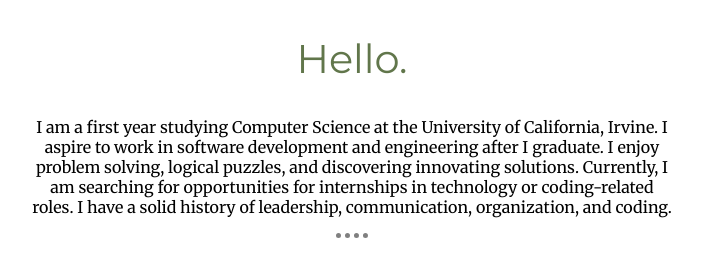
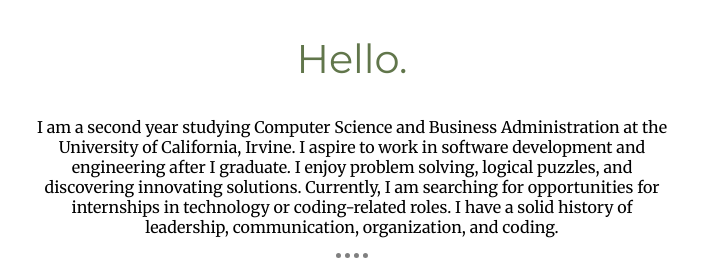
Before and after one commit to justinlikescows/cv, a plain HTML site: page index.html in a window 1280 px wide. Shown: the part 1490-1758 px from the top of the page, without its empty margins (288-991 px from the left). Drawn offline with Linux system fonts and the light colour scheme; a web font is replaced by a local one.

Commit message:
Update index.html

```diff
--- a/index.html
+++ b/index.html
@@ -25,7 +25,7 @@
         <div class="profile">
           <img id='pfp' src="images/painting.png" alt="profile-picture">
           <h2>Hello.</h2>
-          <p id="personal-description">I am a first year studying Computer Science at the University of California, Irvine. I aspire to work in software development and engineering after I graduate. I enjoy problem solving, logical puzzles, and discovering innovating solutions. Currently, I am searching for opportunities for internships in technology or coding-related roles. I have a solid history of leadership, communication, organization, and coding.
+          <p id="personal-description">I am a second year studying Computer Science and Business Administration at the University of California, Irvine. I aspire to work in software development and engineering after I graduate. I enjoy problem solving, logical puzzles, and discovering innovating solutions. Currently, I am searching for opportunities for internships in technology or coding-related roles. I have a solid history of leadership, communication, organization, and coding.
 
           </p>
         </div>
```
